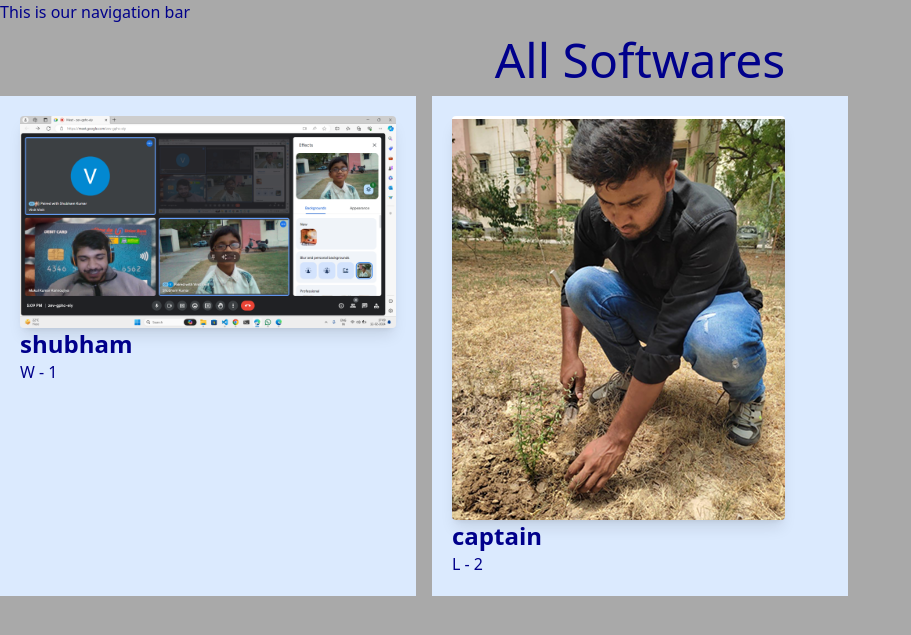
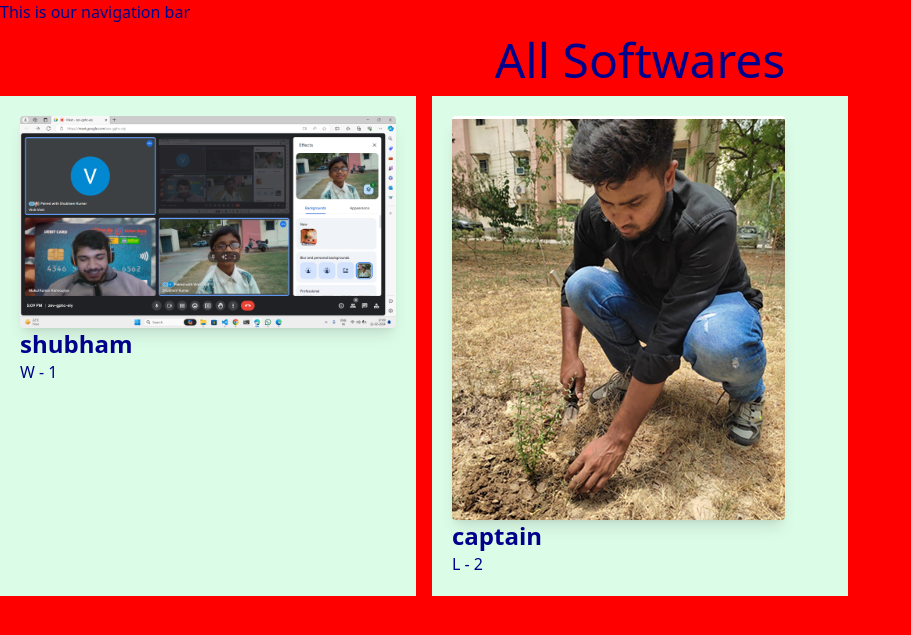
Before and after one commit to shubham21491/Django, a Django app: page /second/ in a window 1280 px wide. Shown: the top 635 px of the page, without its empty margins (0-911 px from the left). Run offline with Django 5.2, Linux system fonts and the light colour scheme; data comes from the database, SQL or seed files in the repository; some libraries are stand-ins or nearby versions.

Commit message:
something has changed in css file

```diff
--- a/myfirstDjango/second/templates/second/all_second.html
+++ b/myfirstDjango/second/templates/second/all_second.html
@@ -10,7 +10,7 @@ second NAV bar
 <div class="grid grid-cols-3 gap-4">
 
 {% for second in seconds %}
-    <div class="bg-blue-100 p-5">
+    <div class="bg-green-100 p-5">
         <img class="rounded shadow-lg" src="{{second.image.url}}" alt="">
         <h3 class="text-2xl font-bold">{{second.name}}</h3>
         <a href="{% url 'second_details' second.id %}">
--- a/myfirstDjango/static/style.css
+++ b/myfirstDjango/static/style.css
@@ -1,5 +1,5 @@
 body{
-    background-color: darkgray;
+    background-color: red;
     color: darkblue;
 }
 
--- a/myfirstDjango/theme/static/css/dist/styles.css
+++ b/myfirstDjango/theme/static/css/dist/styles.css
@@ -8,6 +8,7 @@
     --font-serif: ui-serif, Georgia, Cambria, "Times New Roman", Times, serif;
     --font-mono: ui-monospace, SFMono-Regular, Menlo, Monaco, Consolas, "Liberation Mono",
       "Courier New", monospace;
+    --color-green-100: oklch(96.2% 0.044 156.743);
     --color-blue-100: oklch(93.2% 0.032 255.585);
     --color-blue-500: oklch(62.3% 0.214 259.815);
     --color-gray-50: oklch(98.5% 0.002 247.839);
@@ -243,6 +244,9 @@
   .bg-gray-50 {
     background-color: var(--color-gray-50);
   }
+  .bg-green-100 {
+    background-color: var(--color-green-100);
+  }
   .p-5 {
     padding: calc(var(--spacing) * 5);
   }
```
